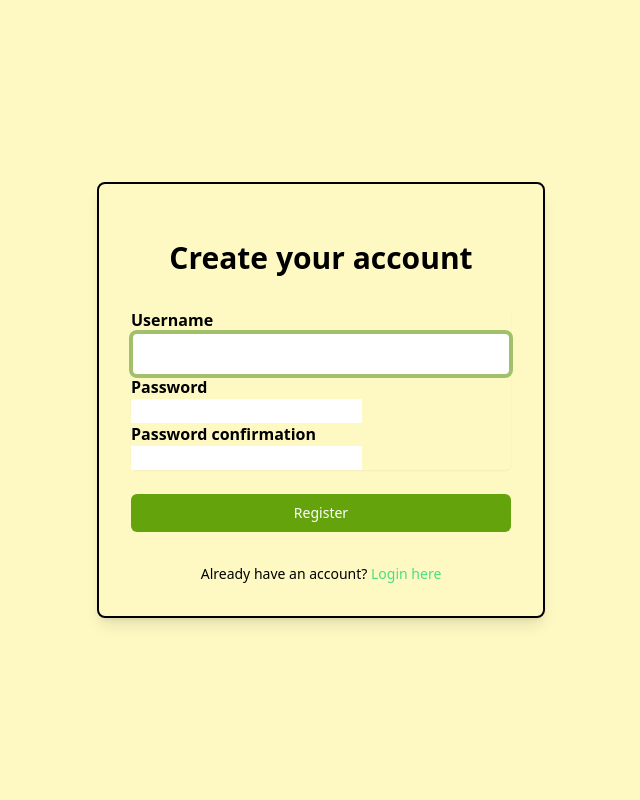
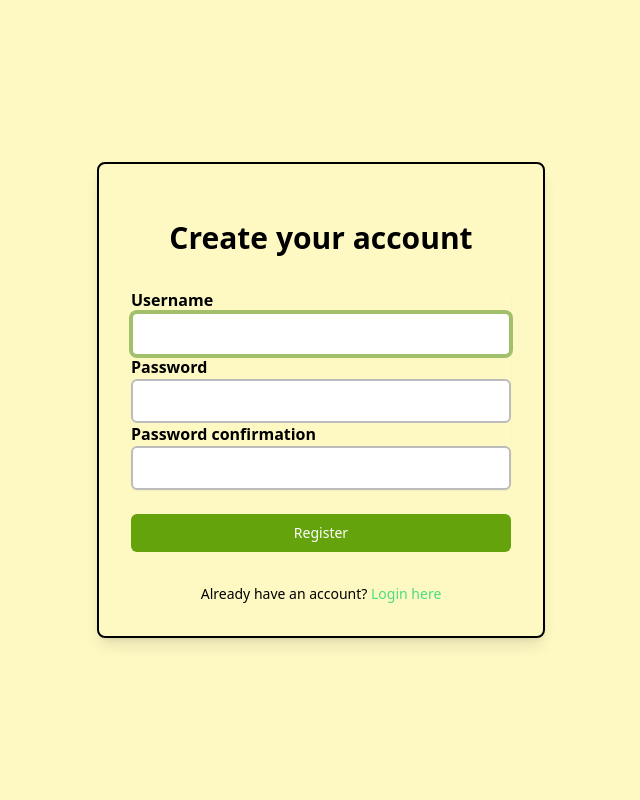
Before and after one commit to arshqiii/SiniBeli, a Django app: page /register/ in a window 1280 px wide. Shown: the whole page, without its empty margins (319-959 px from the left). Run offline with Django 5.2, Linux system fonts and the light colour scheme; some libraries are stand-ins or nearby versions.

Commit message:
updated style

```diff
--- a/static/css/global.css
+++ b/static/css/global.css
@@ -1,4 +1,4 @@
-.form-style form input[type=text], input[type=number], form textarea, form select {
+.form-style form input[type=text], input[type=number], input[type=password], form textarea, form select {
     width: 100%;
     padding: 0.5rem;
     border: 2px solid #bcbcbc;
```
